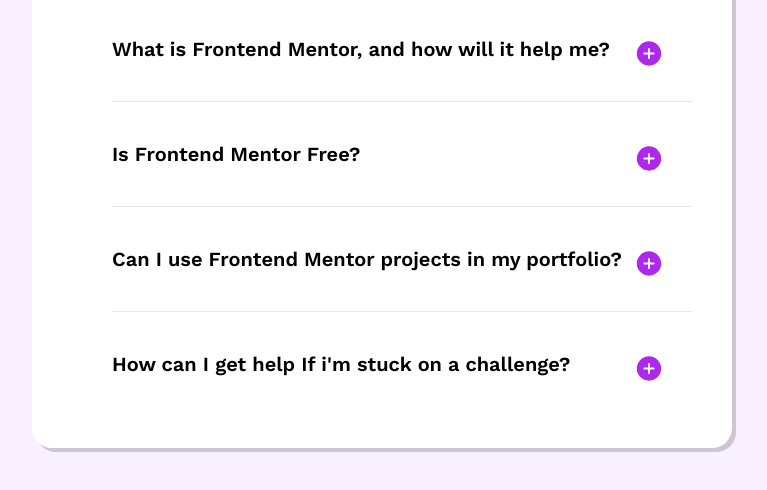
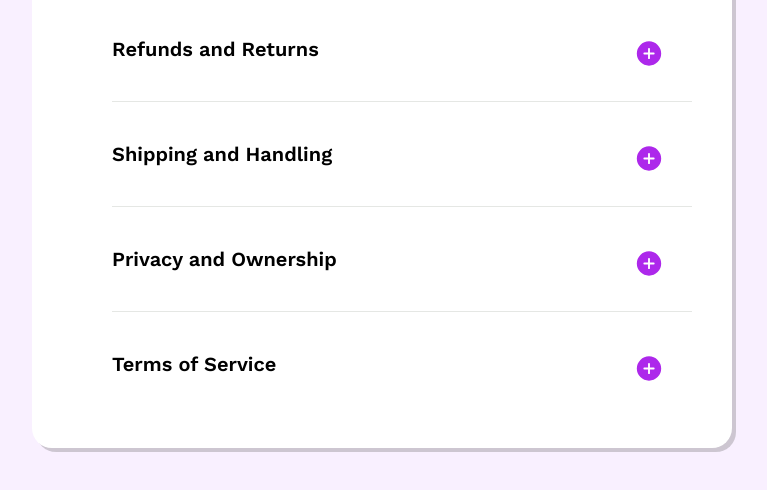
Before and after one commit to ski1u/FAQ-accordion-FM, a plain HTML site: page index.html in a window 1280 px wide. Shown: the part 262-752 px from the top of the page, without its empty margins (258-1025 px from the left). Drawn offline with Linux system fonts and the light colour scheme.

Commit message:
Update index.html
changed back

```diff
--- a/index.html
+++ b/index.html
@@ -12,25 +12,25 @@
       <h1 class="title">FAQ</h1>
       <ul class="questions">
         <li>
-          <p class="q">What is Frontend Mentor, and how will it help me?</p>
+          <p class="q">Refunds and Returns</p>
           <img src="icon-plus.svg" class="plus">
           <p class="desc"></p>
         </li>
 
         <li>
-          <p class="q">Is Frontend Mentor Free?</p>
+          <p class="q">Shipping and Handling</p>
           <img src="icon-plus.svg" class="plus">
           <p class="desc"></p>
         </li>
 
         <li>
-          <p class="q">Can I use Frontend Mentor projects in my portfolio?</p>
+          <p class="q">Privacy and Ownership</p>
           <img src="icon-plus.svg" class="plus">
           <p class="desc"></p>
         </li>
 
         <li>
-          <p class="q last">How can I get help If i'm stuck on a challenge?</p>
+          <p class="q last">Terms of Service</p>
           <img src="icon-plus.svg" class="plus">
           <p class="desc"></p>
         </li>
```
